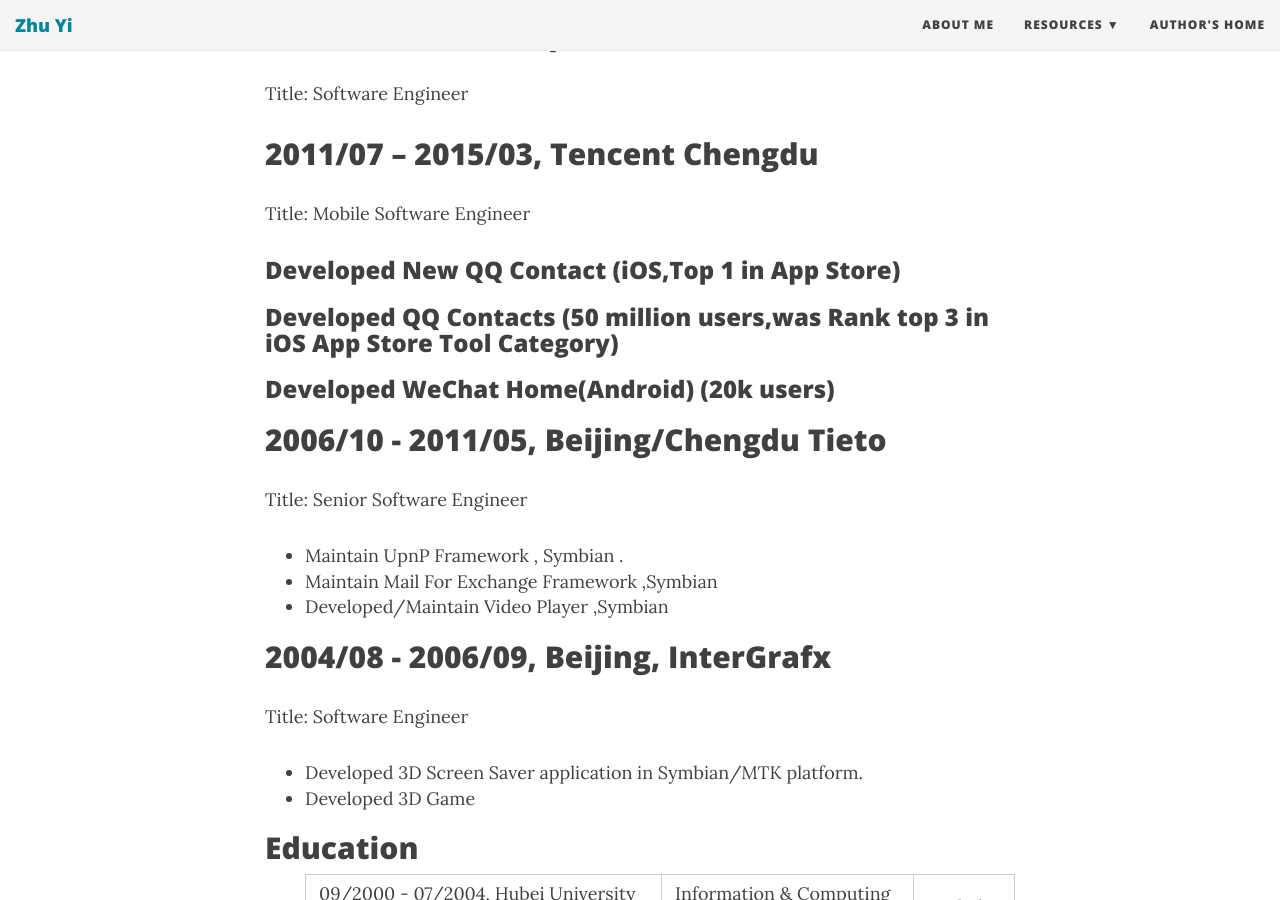
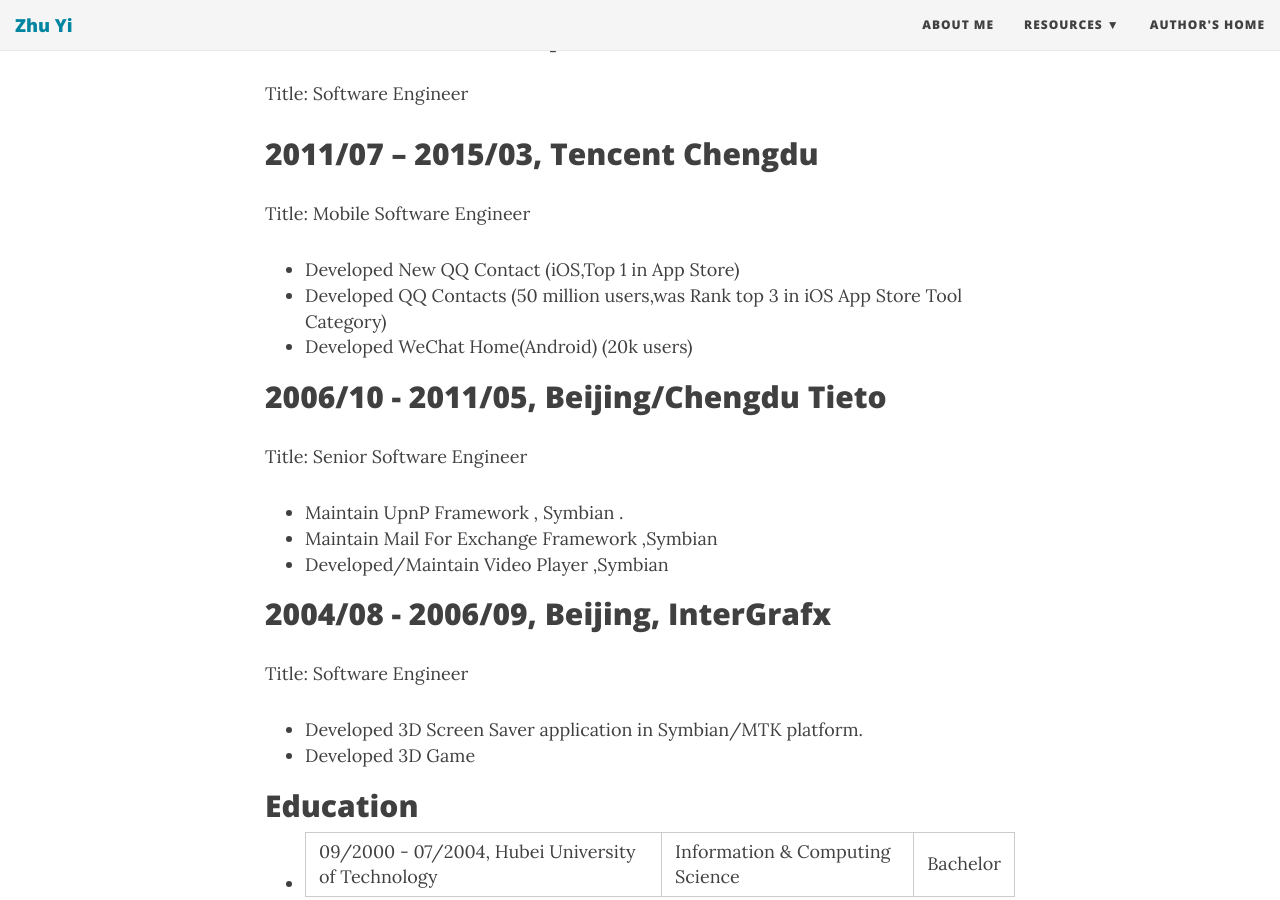
Before and after one commit to zhuyiif/zhuyiif.github.io, a Jekyll site: the page built from aboutme.md, in a window 1280 px wide and 900 px high, scrolled down 485 px. Built offline with Jekyll 4.4.1, drawn with Linux system fonts in a browser that asks for light colours; nearby versions of some CDN libraries.

```diff
--- a/aboutme.md
+++ b/aboutme.md
@@ -17,14 +17,9 @@ Title: Software Engineer
 ## 2011/07 – 2015/03, Tencent Chengdu
 Title: Mobile Software Engineer
 
-### Developed New QQ Contact (iOS,Top 1 in App Store)
-
-### Developed QQ Contacts (50 million users,was Rank top 3 in  iOS App Store Tool Category)
-
-
-### Developed WeChat Home(Android) (20k users)
-
-
+-  Developed New QQ Contact (iOS,Top 1 in App Store)
+-  Developed QQ Contacts (50 million users,was Rank top 3 in  iOS App Store Tool Category)
+-  Developed WeChat Home(Android) (20k users)
 
 ## 2006/10 - 2011/05, Beijing/Chengdu Tieto
 Title: Senior Software Engineer
```
